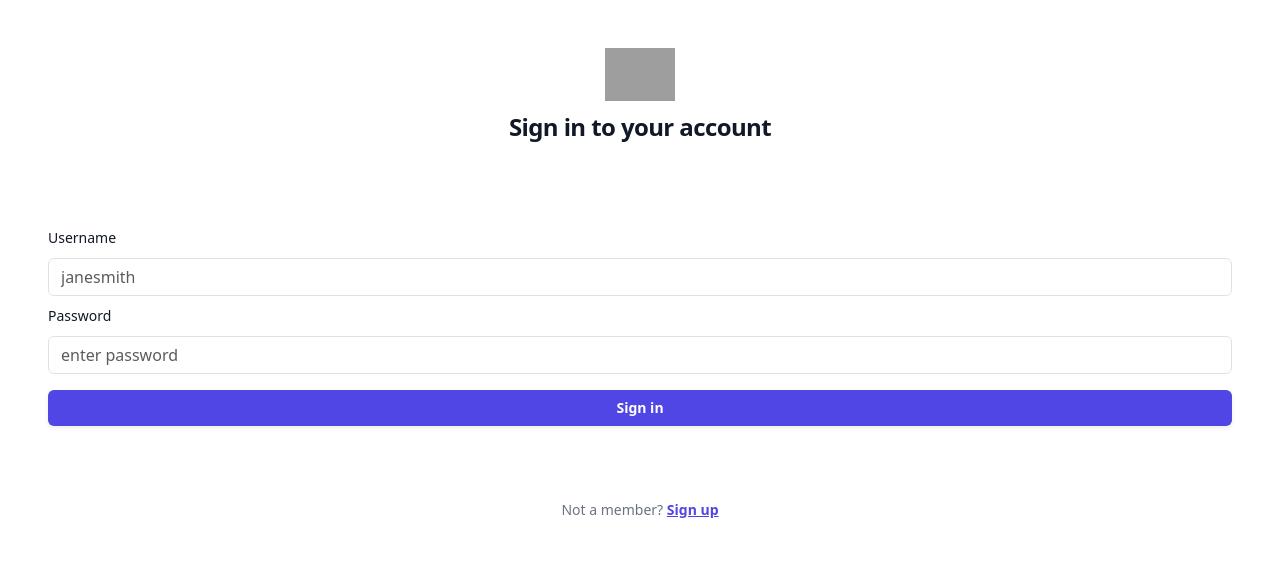
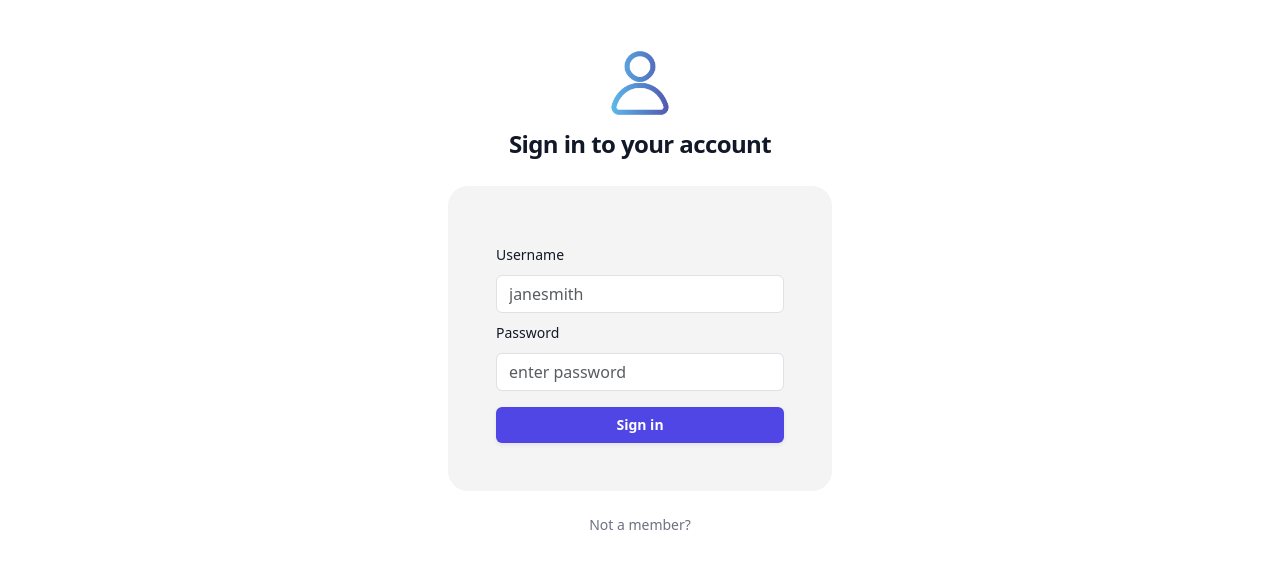
Before and after one commit to shivaniindoria/Door-Delights, a Django app: template app/templates/useraccount/login.html in a window 1280 px wide. Shown: the top 569 px of the page. Run offline with Django 5.2, Linux system fonts and the light colour scheme; the template is opened without the code that fills it, so the values that code supplies are empty; grey boxes are pictures that could not be loaded.

Commit message:
update login

```diff
--- a/app/app/urls.py
+++ b/app/app/urls.py
@@ -16,9 +16,14 @@ Including another URLconf
 """
 from django.contrib import admin
 from django.urls import path
+from django.conf import settings
+from django.conf.urls.static import static
+
 from main import views
+from useraccount import views as useraccount_views
 
 urlpatterns = [
     path('admin/', admin.site.urls),
     path('', views.HomeView,name="homeview"),
-]
+    path('login/', useraccount_views.LoginView,name='login'),
+]+ static(settings.MEDIA_URL, document_root=settings.MEDIA_ROOT)
--- /dev/null
+++ b/app/static/useraccount/style.css
@@ -0,0 +1,16 @@
+*{
+    margin: 0px;
+}
+
+.signup-container{
+    width: 30vw;
+    background-color: rgb(245, 244, 244);
+    border-radius: 20px;
+}
+.signup-img{
+    border-radius: 20px;
+    display: inline-block;
+}
+.user-img{
+    display: inline-block;
+}
--- a/app/templates/index.html
+++ b/app/templates/index.html
@@ -19,7 +19,7 @@
             <li class="item"><a href="about.html">About Us</a></li>
             <li class="item"><a href="fg.html">Food Gallery</a></li>
             <li class="item"><a href="#contact">Contact Us</a></li>
-            <li class="item"><img src="" alt=""></a><a href="#contact">login/signup</a></li>
+            <li class="item"><img src="" alt=""></a><a href="{% url "login" %}">login/signup</a></li>
         </ul>
     </nav>
     <hr>
--- a/app/templates/useraccount/login.html
+++ b/app/templates/useraccount/login.html
@@ -36,6 +36,6 @@
   </form>
   <p class="mt-2 text-center text-sm text-gray-500">
     Not a member?
-    <a href="{% url "signup" %}" class="font-semibold leading-6 text-indigo-600 hover:text-indigo-500"> Sign up</a>
+    {% comment %} <a href="{% url "signup" %}" class="font-semibold leading-6 text-indigo-600 hover:text-indigo-500"> Sign up</a> {% endcomment %}
   </p>
 {% endblock %}
```
Also changed, not shown: app/static/useraccount/images/admin.png (added), app/static/useraccount/images/organisation.png (added), app/static/useraccount/images/student.png (added), app/static/useraccount/images/user.png (added), app/static/useraccount/script.js (added).
